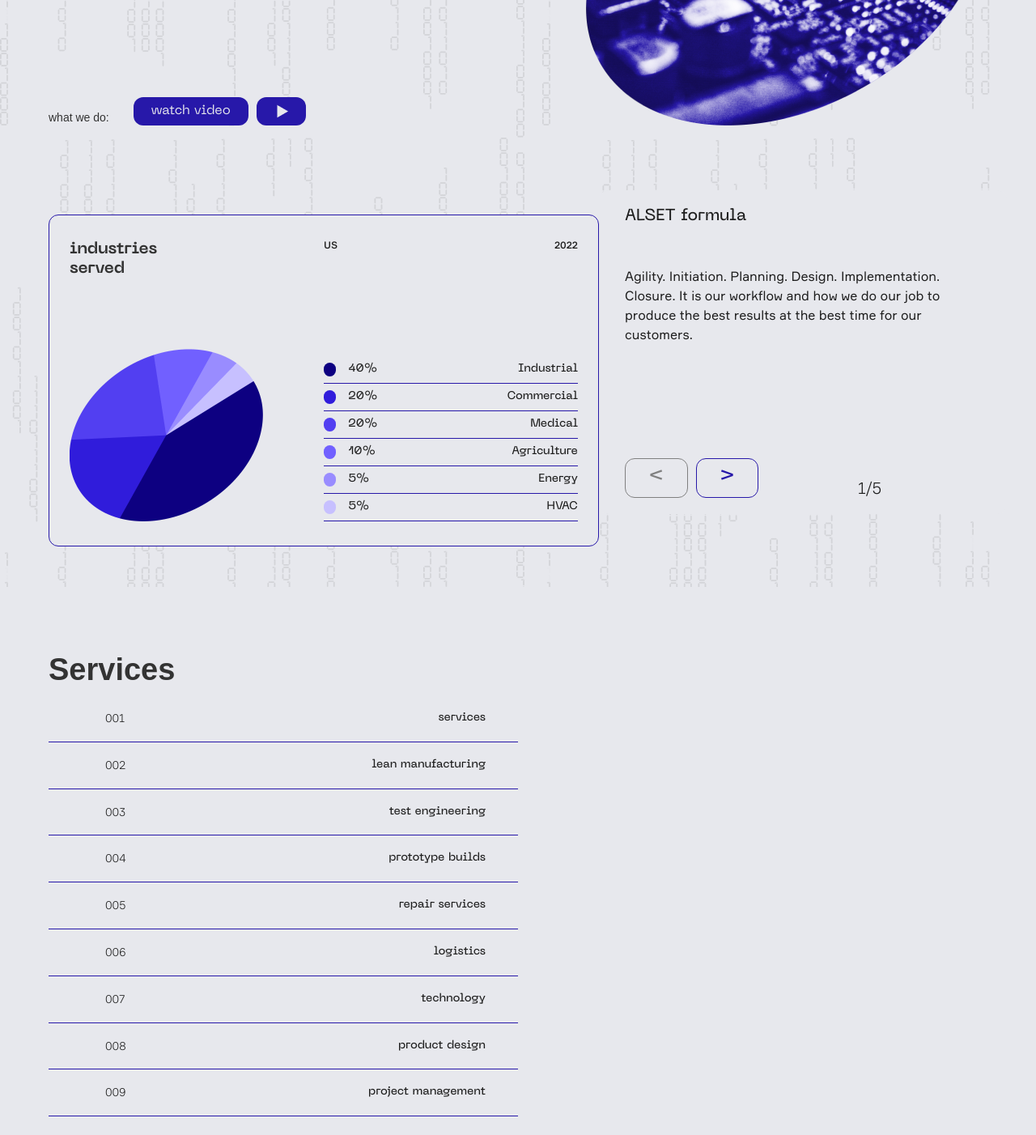
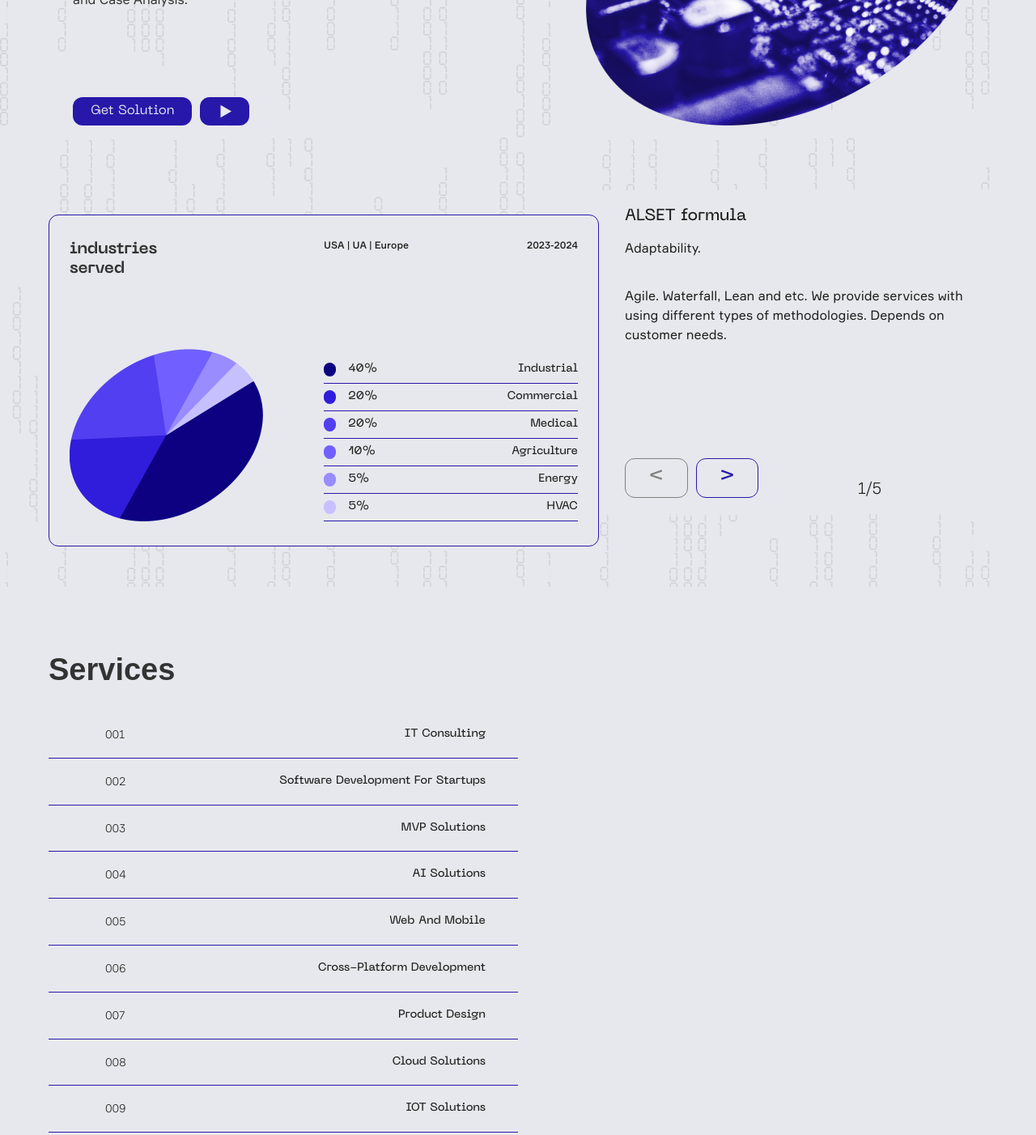
Before and after one commit to alsetsoft/website, a plain HTML site: page index.html in a window 1280 px wide. Shown: the part 600-2002 px from the top of the page at 81% size. Drawn offline with nearby package versions, Linux system fonts and the light colour scheme.

Commit message:
added fixes

```diff
--- a/index.html
+++ b/index.html
@@ -69,18 +69,22 @@
   </div>
   <section class="section">
     <div class="div-block-3">
-      <div class="text-block-8">Legendary <span class="text-span">service</span> &amp; most effective <span class="text-span">decisions</span></div>
+      <div class="text-block-8">Intelligent <span class="text-span">solutions</span> &amp; most effective <span class="text-span">decisions</span></div>
     </div>
     <div class="div-block-4">
       <div class="div-block-6">
-        <div class="text-block-3">what we do:</div>
+        <div class="text-block-3"></div>
         <div class="div-block-7">
-          <div class="text-block-4">Alsetsoft provides intellectual solutions <br>for E-commerce, Medical, Retail, IOT <br>and AI industries.Leave Request <br>and get FREE Discovery Phase <br>and Case Analysis.</div>
+          <div class="text-block-4">Alsetsoft provides intellectual solutions <br>for E-commerce, Medical, Retail, IOT <br>and AI industries.
+            <br>
+            <br> We deliver Solutions, NOT Working Hours.
+            <br>
+            <br>  Leave Request and get FREE Discovery Phase <br>and Case Analysis.</div>
           <div class="div-block-5">
-            <a href="#" class="link-block-2 w-inline-block">
-              <div>watch video</div>
+            <a href="mailto:sales@alsetsoft.com" class="link-block-2 w-inline-block">
+              <div>Get Solution</div>
             </a>
-            <a href="#" class="link-block-2 w-inline-block"><img src="images/Icon__Play.png" loading="lazy" alt="" class="image-2"></a>
+            <a href="mailto:sales@alsetsoft.com" class="link-block-2 w-inline-block"><img src="images/Icon__Play.png" loading="lazy" alt="" class="image-2"></a>
           </div>
         </div>
       </div>
@@ -94,8 +98,8 @@
           </div>
           <div class="div-block-17">
             <div class="div-block-13">
-              <div>US</div>
-              <div>2022</div>
+              <div>USA | UA | Europe</div>
+              <div>2023-2024</div>
             </div>
             <div class="div-block-18">
               <div class="div-block-16">
@@ -164,11 +168,12 @@
   </section>
   <section id="section_services" class="section-2">
     <h1 class="heading">Services</h1>
+    <br>
     <div class="div-block-28">
       <div data-hover="false" data-delay="0" class="dropdown w-dropdown">
         <div class="dropdown-toggle w-dropdown-toggle">
           <div class="text-block-10">001</div>
-          <div class="text-block-11">services</div>
+          <div class="text-block-11">IT Consulting</div>
         </div>
         <nav class="dropdown-list w-dropdown-list">
           <div class="div-block-24">
@@ -177,7 +182,6 @@
               <a href="#" class="link-block-4 w-inline-block">
                 <div>leave a request</div>
               </a>
-              <div>From $10000</div>
             </div>
           </div>
           <div class="div-block-25"><img src="images/image_test.png" loading="lazy" alt="" class="image-7"></div>
@@ -186,7 +190,7 @@
       <div data-hover="false" data-delay="0" class="dropdown w-dropdown">
         <div class="dropdown-toggle w-dropdown-toggle">
           <div class="text-block-10">002</div>
-          <div class="text-block-11">lean manufacturing</div>
+          <div class="text-block-11">Software Development For Startups</div>
         </div>
         <nav class="dropdown-list w-dropdown-list">
           <div class="div-block-24">
@@ -205,7 +209,7 @@
       <div data-hover="false" data-delay="0" class="dropdown w-dropdown">
         <div class="dropdown-toggle w-dropdown-toggle">
           <div class="text-block-10">003</div>
-          <div class="text-block-11">test engineering</div>
+          <div class="text-block-11">MVP Solutions</div>
         </div>
         <nav class="dropdown-list w-dropdown-list">
           <div class="div-block-24">
@@ -224,7 +228,7 @@
       <div data-hover="false" data-delay="0" class="dropdown w-dropdown">
         <div class="dropdown-toggle w-dropdown-toggle">
           <div class="text-block-10">004</div>
-          <div class="text-block-11">prototype builds</div>
+          <div class="text-block-11">AI Solutions</div>
         </div>
         <nav class="dropdown-list w-dropdown-list">
           <div class="div-block-24">
@@ -243,7 +247,7 @@
       <div data-hover="false" data-delay="0" class="dropdown w-dropdown">
         <div class="dropdown-toggle w-dropdown-toggle">
           <div class="text-block-10">005</div>
-          <div class="text-block-11">repair services</div>
+          <div class="text-block-11">Web And Mobile</div>
         </div>
         <nav class="dropdown-list w-dropdown-list">
           <div class="div-block-24">
@@ -262,7 +266,7 @@
       <div data-hover="false" data-delay="0" class="dropdown w-dropdown">
         <div class="dropdown-toggle w-dropdown-toggle">
           <div class="text-block-10">006</div>
-          <div class="text-block-11">logistics</div>
+          <div class="text-block-11">Cross-Platform Development</div>
         </div>
         <nav class="dropdown-list w-dropdown-list">
           <div class="div-block-24">
@@ -281,7 +285,7 @@
       <div data-hover="false" data-delay="0" class="dropdown w-dropdown">
         <div class="dropdown-toggle w-dropdown-toggle">
           <div class="text-block-10">007</div>
-          <div class="text-block-11">technology</div>
+          <div class="text-block-11">Product Design</div>
         </div>
         <nav class="dropdown-list w-dropdown-list">
           <div class="div-block-24">
@@ -300,7 +304,7 @@
       <div data-hover="false" data-delay="0" class="dropdown w-dropdown">
         <div class="dropdown-toggle w-dropdown-toggle">
           <div class="text-block-10">008</div>
-          <div class="text-block-11">product design</div>
+          <div class="text-block-11">Cloud Solutions</div>
         </div>
         <nav class="dropdown-list w-dropdown-list">
           <div class="div-block-24">
@@ -319,7 +323,7 @@
       <div data-hover="false" data-delay="0" class="dropdown w-dropdown">
         <div class="dropdown-toggle w-dropdown-toggle">
           <div class="text-block-10">009</div>
-          <div class="text-block-11">project management</div>
+          <div class="text-block-11">IOT Solutions</div>
         </div>
         <nav class="dropdown-list w-dropdown-list">
           <div class="div-block-24">
@@ -338,6 +342,7 @@
     </div>
   </section>
   <section id="section_cases" class="section-2-copy">
+    <br>
     <h1 class="heading">Cases</h1>
     <div class="div-block-30">
       <div class="div-block-29">
@@ -359,6 +364,7 @@
     </div>
   </section>
   <section id="section_about-us" class="section-2-copy-copy">
+    <br>
     <h1 class="heading">About Us</h1>
     <div class="div-block-30-copy">
       <div class="div-block-31"><img src="images/image4.png" loading="lazy" alt=""></div>
--- a/js/main.js
+++ b/js/main.js
@@ -1,8 +1,8 @@
 let slides = [
   {
     title: "ALSET formula",
-    name: "",
-    text: "Agility. Initiation. Planning. Design. Implementation. Closure. It is our workflow and how we do our job to produce the best results at the best time for our customers.",
+    name: "Adaptability.",
+    text: "Agile. Waterfall, Lean and etc. We provide services with using different types of methodologies. Depends on customer needs.",
   },
   {
     title: "ALSET formula",
@@ -12,12 +12,12 @@ let slides = [
   {
     title: "ALSET formula",
     name: "Smartness.",
-    text: 'We are gang of smart and experienced developers and always prefer difficult and interesting tasks where we can demonstrate our ability to think quickly and inteligently. Our main qualities are combination of logical thinking and creativity together. Our credo is "Modern Problems Require Modern Solutions".',
+    text: 'We are gang of smart and experienced developers and always prefer difficult and interesting tasks where we can demonstrate our ability to think quickly and inteligently. Our main qualities are combination of logical thinking and creativity together. Our credo is classic: "Modern Problems Require Modern Solutions".',
   },
   {
     title: "ALSET formula",
     name: "Efficacy.",
-    text: "As your trusted partner, we measure our success based on your results Besides making a huge effort to satisfy your needs and create the best product we also always improve ourselves. It means that every day we will be more and more effective in knowing your business and how to help you improve it more.",
+    text: "As your trusted partner, we measure our success based on your results. Besides making a huge effort to satisfy your needs and create the best product we also always improve ourselves. It means that every day we will be more and more effective in knowing your business and how to help you improve it more.",
   },
   {
     title: "ALSET formula",
```
